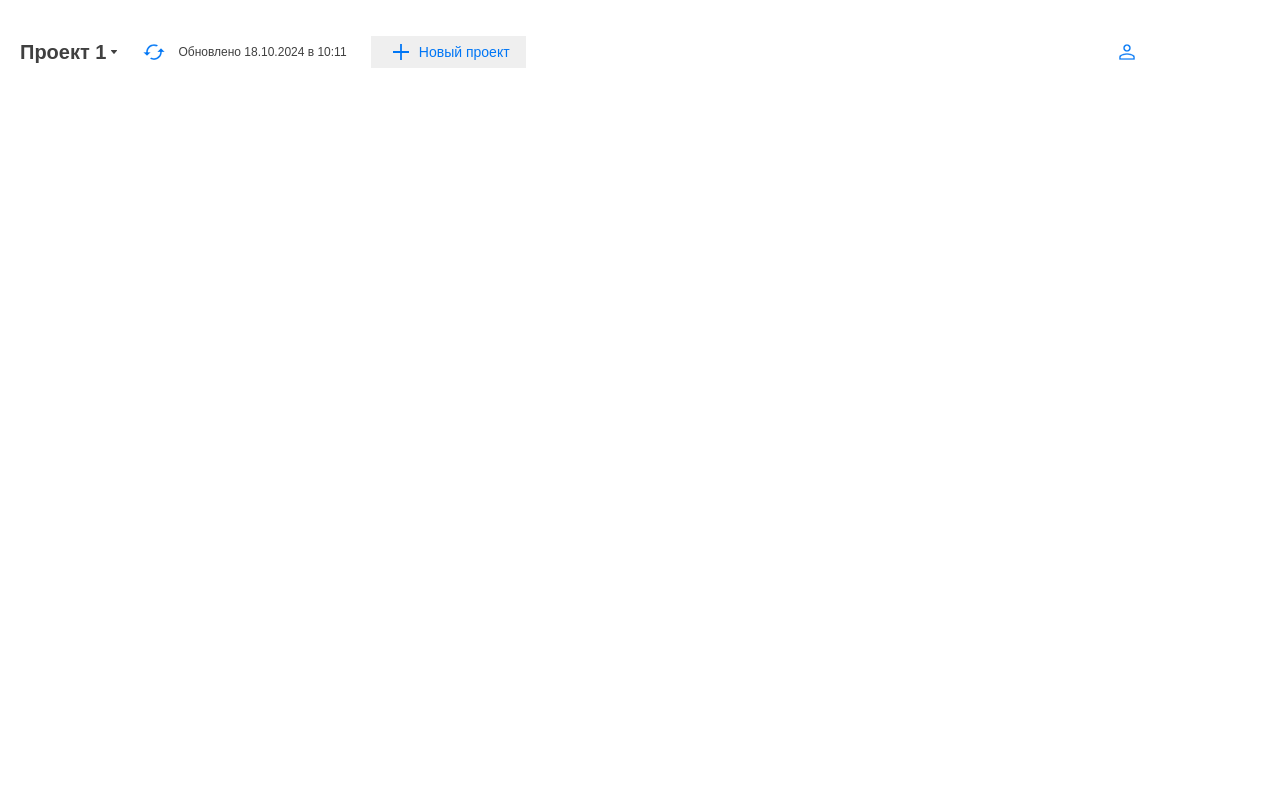
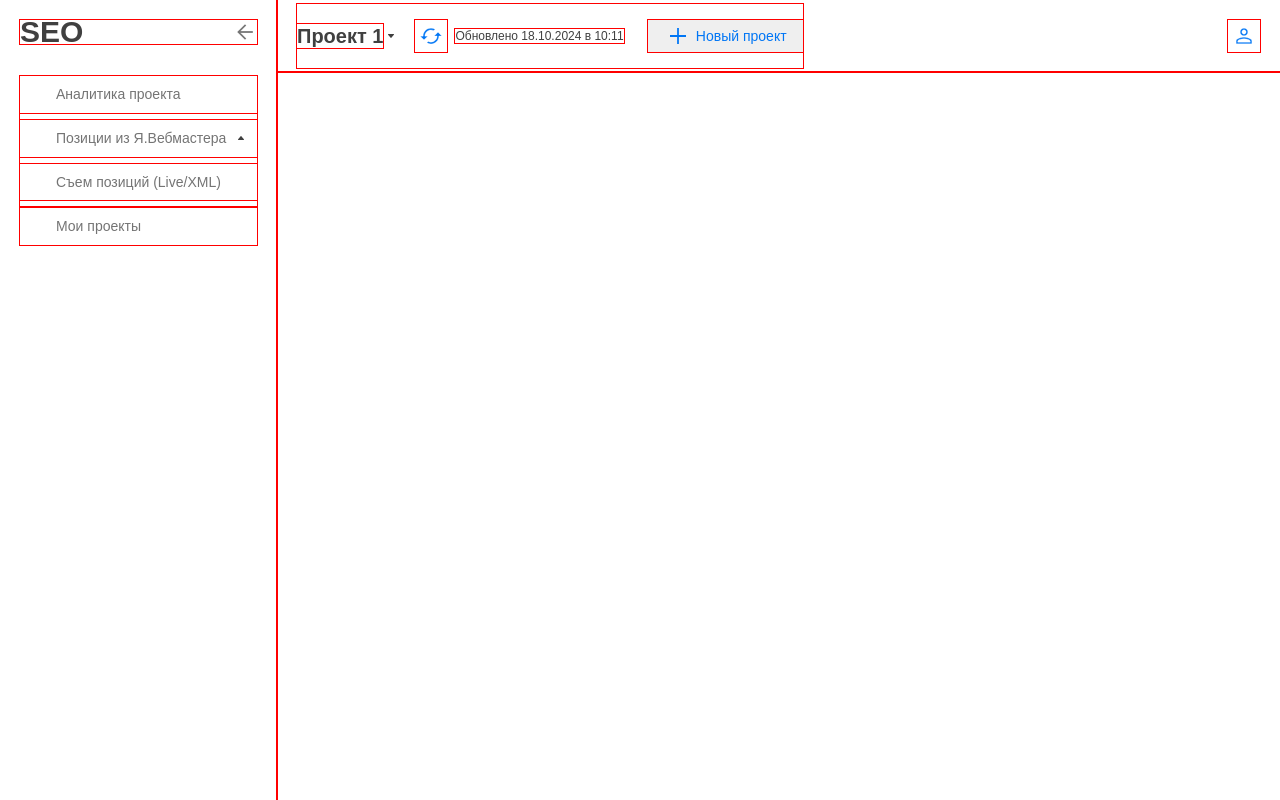
Before and after one commit to ElviraKiamova/analytic-service, a plain HTML site: page index.html in a window 1280 px wide. Drawn offline with Linux system fonts and the light colour scheme; a web font is replaced by a local one.

Commit message:
feat: add a sidebar

```diff
--- /dev/null
+++ b/blocks/catalog/catalog.css
@@ -0,0 +1,3 @@
+.catalog {
+
+}
--- /dev/null
+++ b/blocks/content/content.css
@@ -0,0 +1,3 @@
+.content {
+  grid-area: C;
+}
--- a/blocks/header/header.css
+++ b/blocks/header/header.css
@@ -4,5 +4,7 @@
   justify-content: space-between;
   align-items: center;
   max-width: 1123px;
+  max-height: 32px;
   padding: 20px;
+  grid-area: B;
 }
--- a/blocks/page/page.css
+++ b/blocks/page/page.css
@@ -1,6 +1,13 @@
 
 
 .page {
+  display: grid;
+  grid-template-columns: 277px 1fr;
+  grid-template-rows: 72px 1fr;
+  grid-template-areas:
+    "A B"
+    "A C";
+  height: 100vh;
   color:#404040;
   font-family: 'PT Root UI', sans-serif;
   -moz-osx-font-smoothing: grayscale;
@@ -11,8 +18,8 @@
   text-rendering: optimizeLegibility;
 }
 
-/* * {
+* {
   outline-width: 1px;
   outline-style: solid;
   outline-color: red;
-} */
+}
--- /dev/null
+++ b/blocks/sidebar/__item/__item_select/sidebar__item_select.css
@@ -0,0 +1,17 @@
+.sidebar__item_select {
+  position: relative;
+  font-weight: 500;
+}
+
+.sidebar__item_select:after {
+  content: '';
+  background-image: url("/images/open-list.svg");
+  background-size: 6px 4px;
+  background-repeat: no-repeat;
+  background-position: center center;
+  position: absolute;
+  top: 10px;
+  right: 8px;
+  width: 16px;
+  height: 16px;
+}
--- /dev/null
+++ b/blocks/sidebar/__item/sidebar__item.css
@@ -0,0 +1,21 @@
+.sidebar__item {
+  display: flex;
+  min-height: 36px;
+  margin-bottom: 7px;
+  font-size: 14px;
+  font-weight: 400;
+  line-height: 16.8px;
+}
+
+.sidebar__item:last-child {
+  margin: 0;
+  border-top: 1px solid#E5E5EA;
+}
+
+.sidebar__item a {
+  display: block;
+  width: 100%;
+  color: #747474;
+  text-decoration: none;
+  padding: 10px 0 10px 36px;
+}
--- /dev/null
+++ b/blocks/sidebar/__list/sidebar__list.css
@@ -0,0 +1,5 @@
+.sidebar__list {
+  margin: 0;
+  padding: 0;
+  list-style-type: none;
+}
--- /dev/null
+++ b/blocks/sidebar/__logo/sidebar__logo.css
@@ -0,0 +1,26 @@
+.sidebar__logo {
+  position: relative;
+  margin: 0;
+  font-size: 30px;
+  font-weight: 700;
+  line-height: 24px;
+}
+
+.sidebar__logo:after {
+  content: '';
+  background-image: url("/images/arrow_back.svg");
+  background-size: 16px 16px;
+  background-repeat: no-repeat;
+  background-position: center center;
+  position: absolute;
+  top: 0;
+  right: 0;
+  width: 24px;
+  height: 24px;
+}
+
+.sidebar__logo a {
+  display: block;
+  color:#404040;
+  text-decoration: none;
+}
--- /dev/null
+++ b/blocks/sidebar/__navigation/sidebar__navigation.css
@@ -0,0 +1,3 @@
+.sidebar__navigation {
+  margin-top: 32px;
+}
--- /dev/null
+++ b/blocks/sidebar/sidebar.css
@@ -0,0 +1,4 @@
+.sidebar {
+  padding: 20px;
+  grid-area: A;
+}
--- a/index.html
+++ b/index.html
@@ -22,14 +22,23 @@
         </div>
         <button class="header__btn-profile" type="button" aria-label="profile"></button>
       </header>
+      <aside class="sidebar">
+        <h1 class="sidebar__logo"><a href="#">SEO</a></h1>
+        <nav class="sidebar__navigation" aria-label="main-sections">
+          <ul class="sidebar__list">
+              <li class="sidebar__item"><a href="#">Аналитика проекта</a></li>
+              <li class="sidebar__item sidebar__item_select"><a href="#">Позиции из Я.Вебмастера</a></li>
+              <li class="sidebar__item"><a href="#">Съем позиций (Live/XML)</a></li>
+              <li class="sidebar__item"><a href="#">Мои проекты</a></li>
+          </ul>
+        </nav>
+      </aside>
       <main class="content">
 
-        <section>
+        <section class="catalog">
         </section>
 
       </main>
-      <footer class="footer">
-      </footer>
     </div>
     <script src="./scripts/script.js"></script>
   </body>
--- a/pages/index.css
+++ b/pages/index.css
@@ -9,3 +9,10 @@
 @import url("../blocks/header/__btn-update/header__btn-update.css");
 @import url("../blocks/header/__text-update/header__text-update.css");
 @import url("../blocks/header/__btn-new-project/header__btn-new-project.css");
+
+@import url("../blocks/sidebar/sidebar.css");
+@import url("../blocks/sidebar/__logo/sidebar__logo.css");
+@import url("../blocks/sidebar/__navigation/sidebar__navigation.css");
+@import url("../blocks/sidebar/__list/sidebar__list.css");
+@import url("../blocks/sidebar/__item/sidebar__item.css");
+@import url("../blocks/sidebar/__item/__item_select/sidebar__item_select.css");
```
Also changed, not shown: images/arrow_back.svg (added), images/open-list.svg (added).
